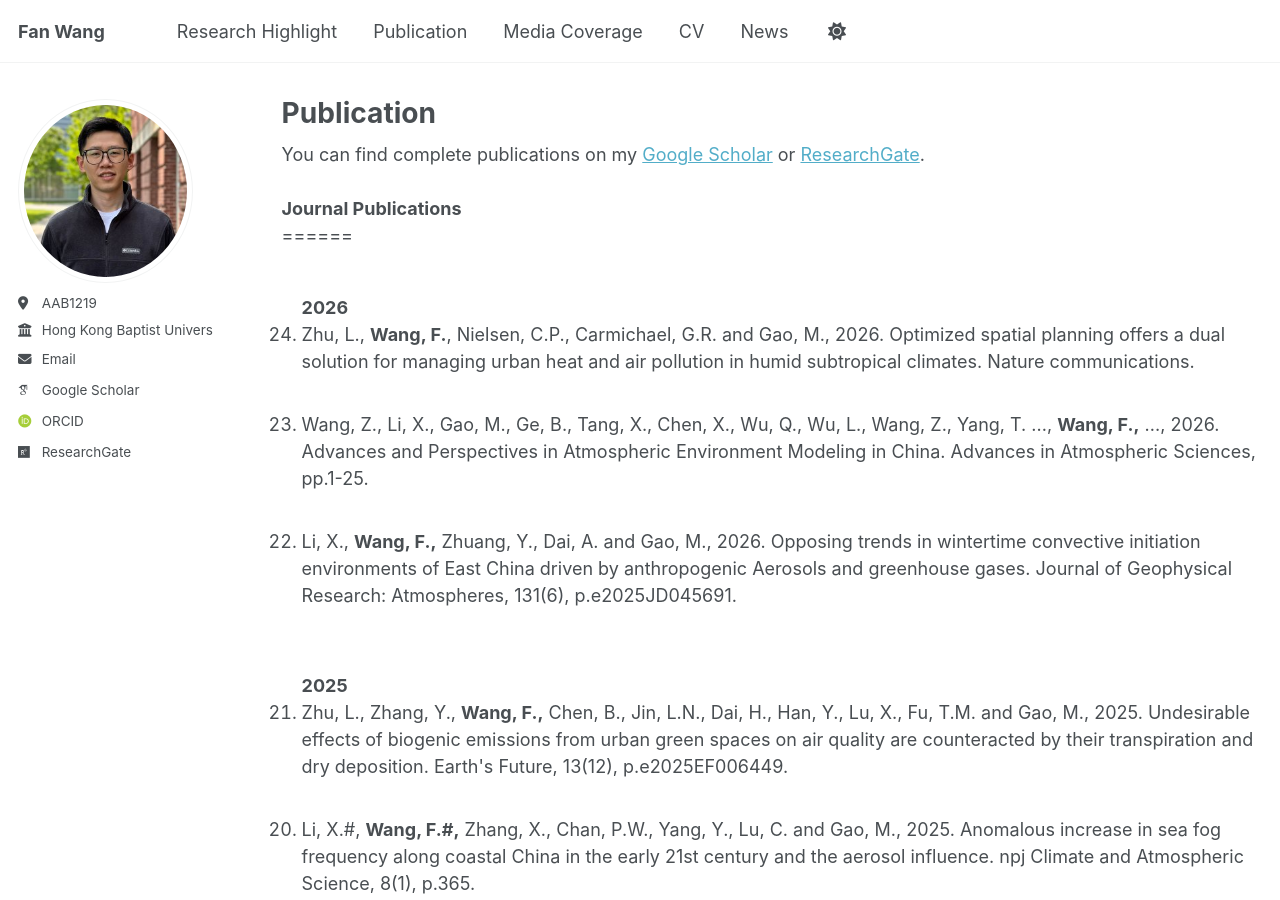
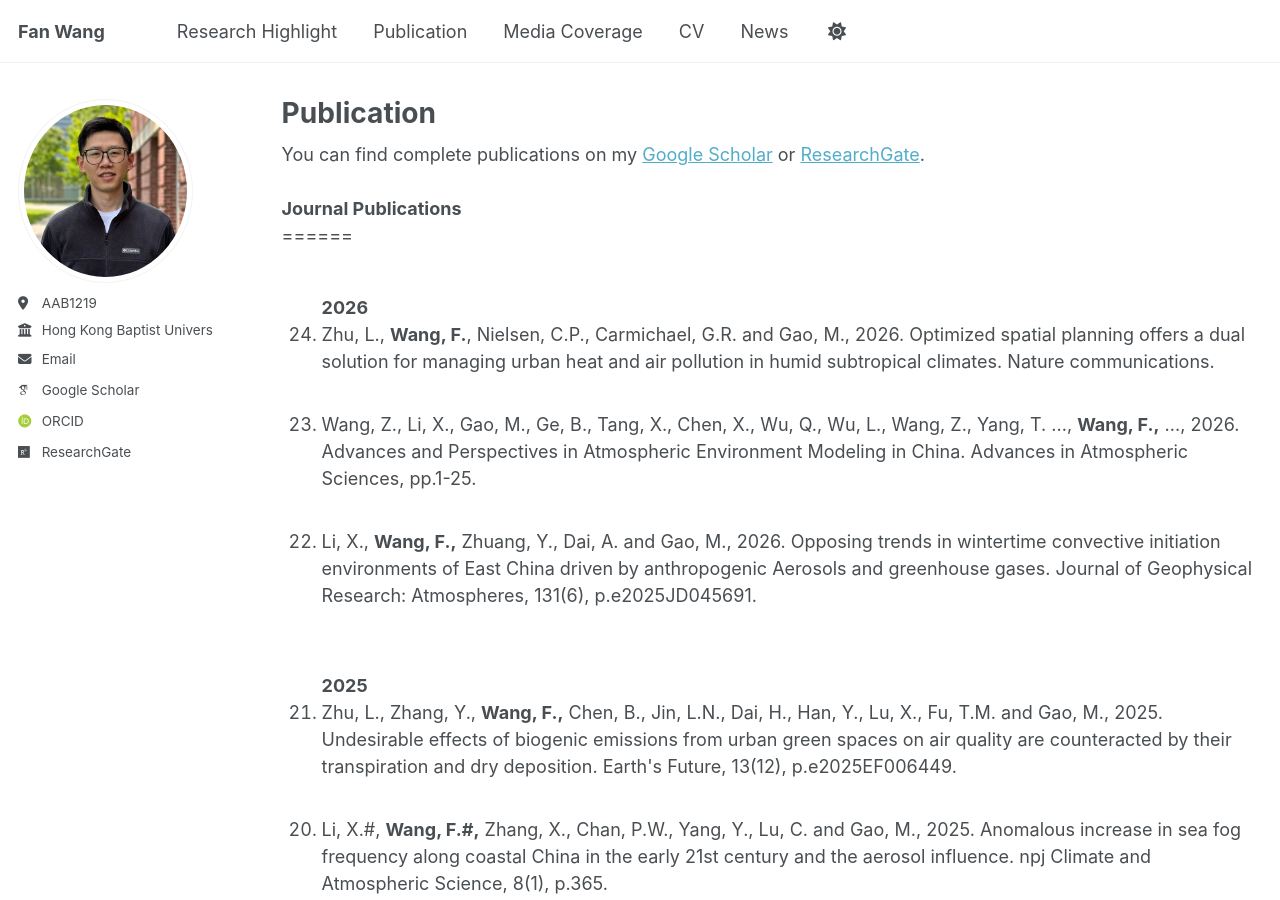
Before and after one commit to fanwang1/fanwang1.github.io, a Jekyll site: the page built from _pages/publications.html, in a window 1280 px wide and 900 px high. Built offline with Jekyll 4.4.1, drawn with Linux system fonts in a browser that asks for light colours; some web fonts are replaced; a script that is not in the unit is left out.

Commit message:
Update publications.html

```diff
--- a/_pages/publications.html
+++ b/_pages/publications.html
@@ -14,7 +14,7 @@ author_profile: true
 <b>Journal Publications</b>
 <br>
 ======
-<ol start=24 reversed style="list-style-position: outside; padding-left: 20px;">
+<ol start=24 reversed style="list-style-position: outside;">
 <br>
 <b>2026</b>
 <br>
```
